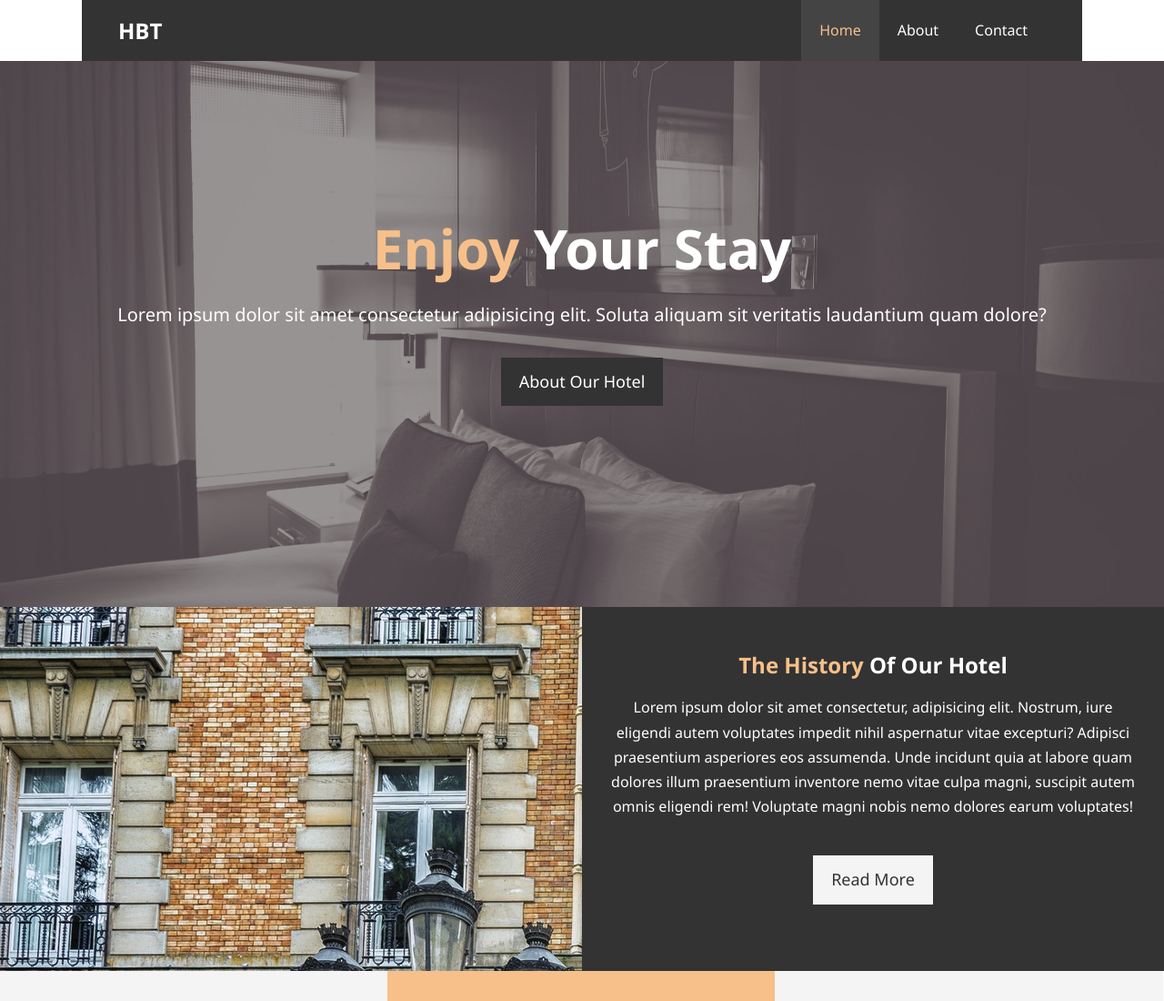
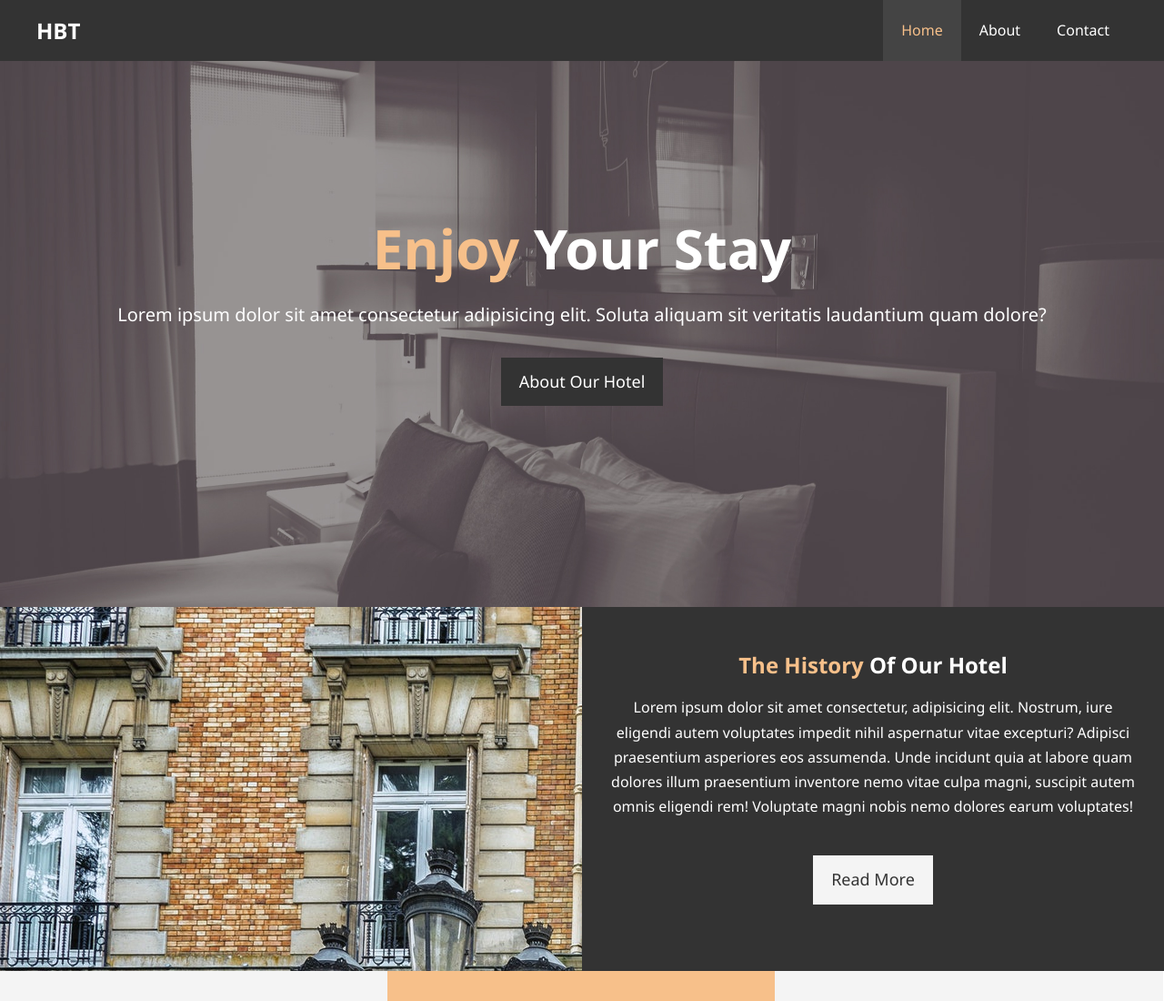
Before and after one commit to nevcihanc/Hotel-BT-Udemy-Projects, a plain HTML site: page index.html in a window 1280 px wide. Shown: the top 1100 px of the page at 91% size. Drawn offline with Linux system fonts and the light colour scheme.

Commit message:
Update style.css

```diff
--- a/css/style.css
+++ b/css/style.css
@@ -26,7 +26,7 @@ p {
 /* Utility classes */
 .container {
   margin: auto;
-  max-width: 1100px;
+  max-width: 1500px;
   overflow: auto;
   padding: 0 20px;
 }
```
